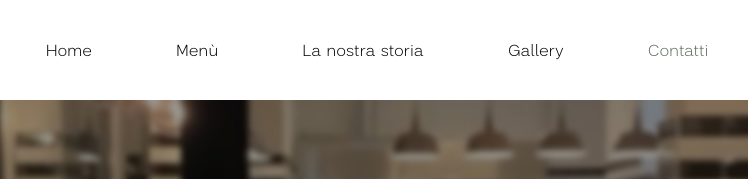
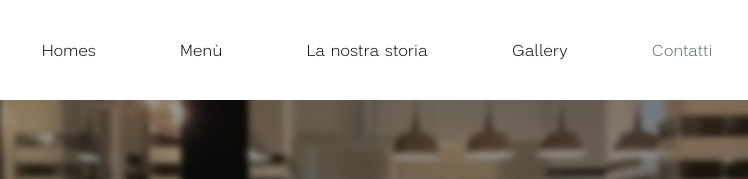
Before and after one commit to nicotambo03/SPAN, a plain HTML site: page contact.html in a window 1280 px wide. Shown: the top 179 px of the page, 288-1036 px from the left. Drawn offline with nearby package versions, Linux system fonts and the light colour scheme.

Commit message:
dfssdfsfd

```diff
--- a/contact.html
+++ b/contact.html
@@ -20,7 +20,7 @@
 
         <div class="nav-bar">
             <ul>
-                <a class="elemento-lista" href="">Home<a>
+                <a class="elemento-lista" href="">Homes<a>
                         <a data_translate="Menù" class="elemento-lista" href="">Menù<a>
                                 <a data_translate="About Us" class="elemento-lista" href="">La nostra storia<a>
                                         <a data_translate="Gallery" class="elemento-lista" href="">Gallery<a>
```
